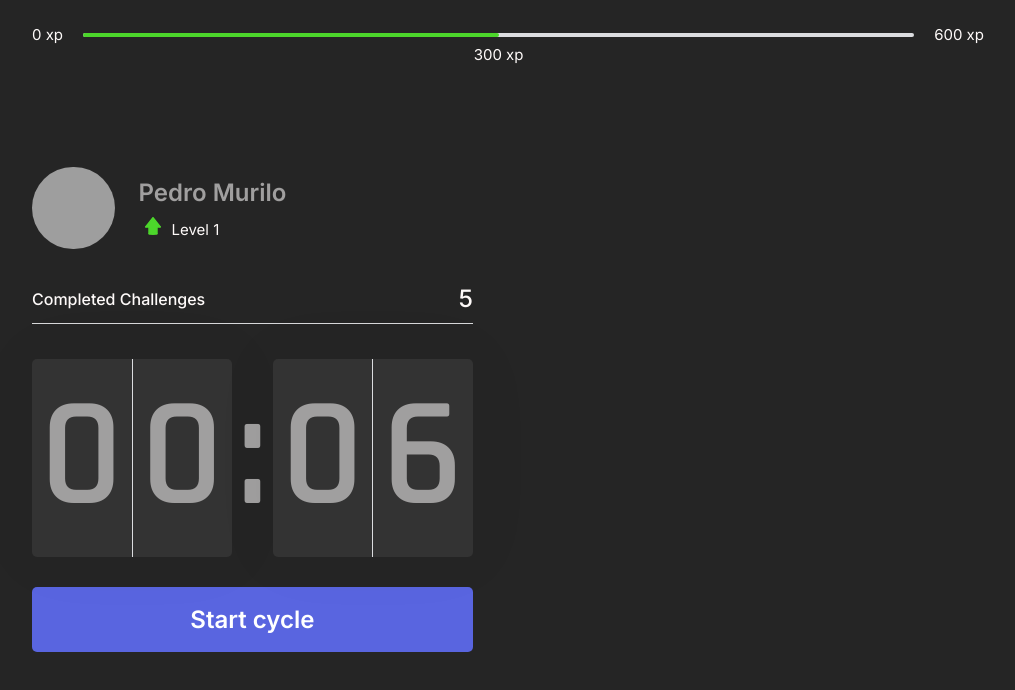
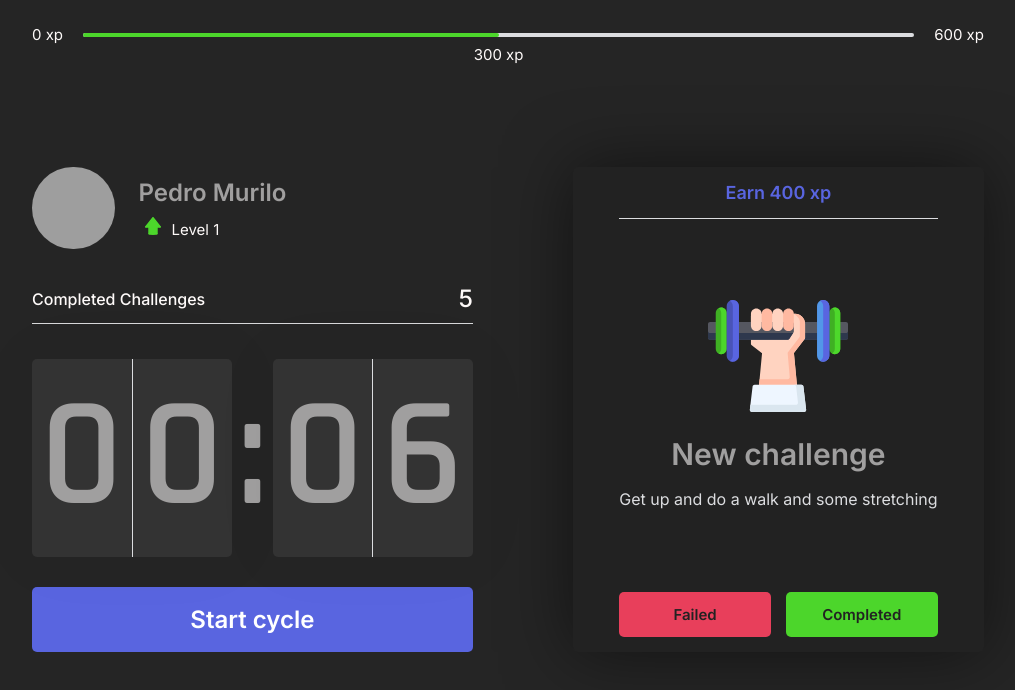
Before and after one commit to Pedro-Murilo/werpg, a Next.js app: page / in a window 1280 px wide. Shown: the top 690 px of the page, without its empty margins (132-1147 px from the left). Built offline with nearby package versions, Linux system fonts and the light colour scheme; grey boxes are pictures that could not be loaded.

Commit message:
fix: fixed some bugs on styles and Profile.tsx

```diff
--- a/src/pages/index.tsx
+++ b/src/pages/index.tsx
@@ -1,4 +1,6 @@
 import Head  from "next/head";
+
+import ChallengeBox from "../components/ChallengeBox";
 import CompletedChallenges from "../components/CompletedChallenges";
 import Countdown from "../components/Countdown";
 import { ExperienceBar } from "../components/ExperienceBar";
@@ -21,8 +23,8 @@ export default function Home() {
             <CompletedChallenges />
             <Countdown />
           </div>
-            <div>
-
+          <div>
+              <ChallengeBox />
             </div>
         </SectionContainer>
       </Container>
--- a/src/styles/GlobalStyles.tsx
+++ b/src/styles/GlobalStyles.tsx
@@ -10,6 +10,7 @@ const GlobalStyle = createGlobalStyle`
 :root {
   --white: #fff;
   --black-light: #333;
+  --black-dark: #222;
   --background: #252525;
   --gray-line: #dcdde0;
   --text: #fefaf9;
--- a/src/styles/components/CountdownStyle.tsx
+++ b/src/styles/components/CountdownStyle.tsx
@@ -55,7 +55,7 @@ export const CountdownButton = styled.button`
 
     &:disabled {
         background: var(--white);
-        color: var(--green);
+        color: var(--blue-dark);
         cursor: not-allowed;
     }
 `
@@ -70,7 +70,7 @@ export const AbandonCycleButton = styled.button`
     border: 0;
     border-radius: 0.5rem;
     background: var(--white);
-    color: var(--title);
+    color: var(--blue-dark);
     font-size: 2.4rem;
     font-weight: 600;
     transition: background-color 200ms;
--- a/src/styles/components/Profile.tsx
+++ b/src/styles/components/Profile.tsx
@@ -12,7 +12,6 @@ export const ProfileContainer = styled.div`
 
     div {
         margin-left: 2.4rem;
-        width: 15rem;
 
         strong {
             font-size: 2.4rem;
--- a/src/styles/pages/HomeStyle.tsx
+++ b/src/styles/pages/HomeStyle.tsx
@@ -4,6 +4,6 @@ export const SectionContainer = styled.section`
     flex: 1;
     display: grid;
     grid-template-columns: 1fr 1fr;
-    gap: 100rem;
+    gap: 10rem;
     align-content: center;
 `
```
